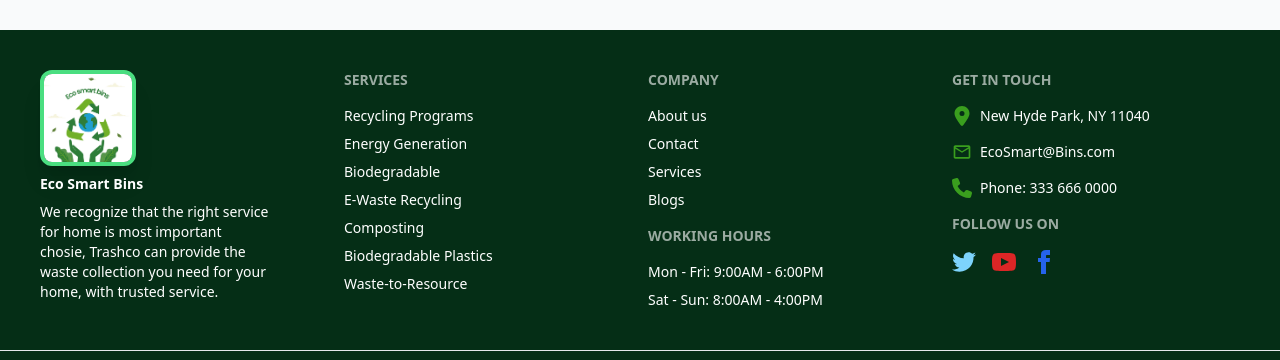
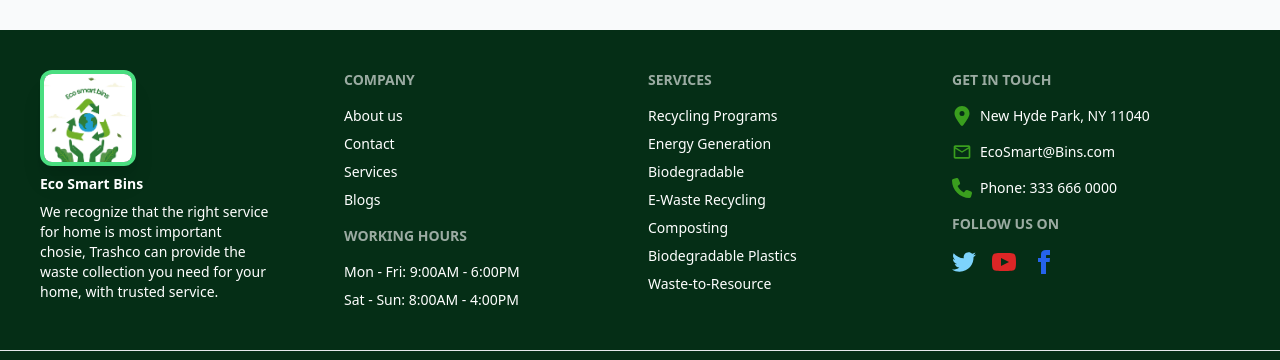
Before and after one commit to Raisul-24/EcoSmart-Bins-client-side, a React (Vite) app: page / in a window 1280 px wide. Shown: the part 2644-3004 px from the top of the page. Built offline with nearby package versions, Linux system fonts and the light colour scheme; no server answers.

Commit message:
[modify code] on feedback and footer section

```diff
--- a/src/Pages/HomePage/Feedback.jsx
+++ b/src/Pages/HomePage/Feedback.jsx
@@ -7,7 +7,7 @@ import { useEffect, useState } from "react";
 import { Rating } from "@smastrom/react-rating";
 import "@smastrom/react-rating/style.css";
 import useAxiosPublic from "../../axios/axiosPublic";
-import { FaArrowRight } from "react-icons/fa";
+import { FaArrowDown, FaArrowRight } from "react-icons/fa";
 
 
 const Star = (
@@ -38,13 +38,13 @@ const Feedback = () => {
   return (
     <div className="bg-gray-50">
       <div className="md:flex  items-center">
-        <div className="flex-1 w-5/6 p-10">
-          <h2 className="text-xl md:text-3xl lg:text-5xl font-bold">What Our Clients Say About Us</h2>
-          <p className="text-medium md:text-xl md:w-4/5  my-5">
+        <div className="flex-1 text-center md:text-start md:w-5/6 p-10">
+          <h2 className="text-2xl md:text-3xl lg:text-5xl font-bold">What Our Clients Say About Us</h2>
+          <p className="text-medium md:text-xl font-medium md:w-4/5  my-5">
             We Devote Time And Effort To Provide Quality Services.
           </p>
-          <span className="text-amber-500 text-5xl">
-            <FaArrowRight />
+          <span className="text-amber-500 flex justify-center md:justify-start text-3xl md:text-5xl">
+            <FaArrowRight className="hidden md:block" /> <FaArrowDown className="md:hidden"></FaArrowDown>
           </span>
         </div>
 
--- a/src/SharedComponents/Footer.jsx
+++ b/src/SharedComponents/Footer.jsx
@@ -19,6 +19,28 @@ const Footer = () => {
             We recognize that the right service for home is most important chosie, Trashco can provide the waste collection you need for your home, with trusted service.
             </p>
         </aside>
+
+        <nav>
+        <header className="footer-title">Company</header>
+          <Link to={'/about'} className="group relative cursor-pointer inline-block">About us
+          <span className="absolute left-0 right-0 bottom-0 h-0.5 bg-brand-color origin-left transform scale-x-0 group-hover:scale-x-100 transition-transform"></span>
+          </Link>
+          <Link to="/contact"><a className="group relative cursor-pointer inline-block">Contact
+          <span className="absolute left-0 right-0 bottom-0 h-0.5 bg-brand-color origin-left transform scale-x-0 group-hover:scale-x-100 transition-transform"></span>
+          </a></Link>
+          <a className="group relative cursor-pointer inline-block">Services
+          <span className="absolute left-0 right-0 bottom-0 h-0.5 bg-brand-color origin-left transform scale-x-0 group-hover:scale-x-100 transition-transform"></span>
+          </a>
+          <a className="group relative cursor-pointer inline-block">Blogs
+          <span className="absolute left-0 right-0 bottom-0 h-0.5 bg-brand-color origin-left transform scale-x-0 group-hover:scale-x-100 transition-transform"></span>
+          </a>
+          <h2 className="footer-title font-bold my-2" >Working Hours</h2>
+          <p>Mon - Fri: 9:00AM - 6:00PM</p>
+          <p>Sat - Sun: 8:00AM - 4:00PM</p>
+
+        </nav>
+
+
         <nav>
           <header className="footer-title">Services</header>
           <a className="group relative cursor-pointer inline-block">Recycling Programs
@@ -43,25 +65,7 @@ const Footer = () => {
           <span className="absolute left-0 right-0 bottom-0 h-0.5 bg-brand-color origin-left transform scale-x-0 group-hover:scale-x-100 transition-transform"></span>
           </a>
         </nav>
-        <nav>
-          <header className="footer-title">Company</header>
-          <Link to={'/about'} className="group relative cursor-pointer inline-block">About us
-          <span className="absolute left-0 right-0 bottom-0 h-0.5 bg-brand-color origin-left transform scale-x-0 group-hover:scale-x-100 transition-transform"></span>
-          </Link>
-          <Link to="/contact"><a className="group relative cursor-pointer inline-block">Contact
-          <span className="absolute left-0 right-0 bottom-0 h-0.5 bg-brand-color origin-left transform scale-x-0 group-hover:scale-x-100 transition-transform"></span>
-          </a></Link>
-          <a className="group relative cursor-pointer inline-block">Services
-          <span className="absolute left-0 right-0 bottom-0 h-0.5 bg-brand-color origin-left transform scale-x-0 group-hover:scale-x-100 transition-transform"></span>
-          </a>
-          <a className="group relative cursor-pointer inline-block">Blogs
-          <span className="absolute left-0 right-0 bottom-0 h-0.5 bg-brand-color origin-left transform scale-x-0 group-hover:scale-x-100 transition-transform"></span>
-          </a>
-          <h2 className="footer-title font-bold my-2" >Working Hours</h2>
-          <p>Mon - Fri: 9:00AM - 6:00PM</p>
-          <p>Sat - Sun: 8:00AM - 4:00PM</p>
 
-        </nav>
         <nav>
           <header className="footer-title">Get In Touch</header>
           <p className="flex items-center gap-2"><FaLocationDot className="text-brand-color text-xl"></FaLocationDot> New Hyde Park, NY 11040</p>
```
